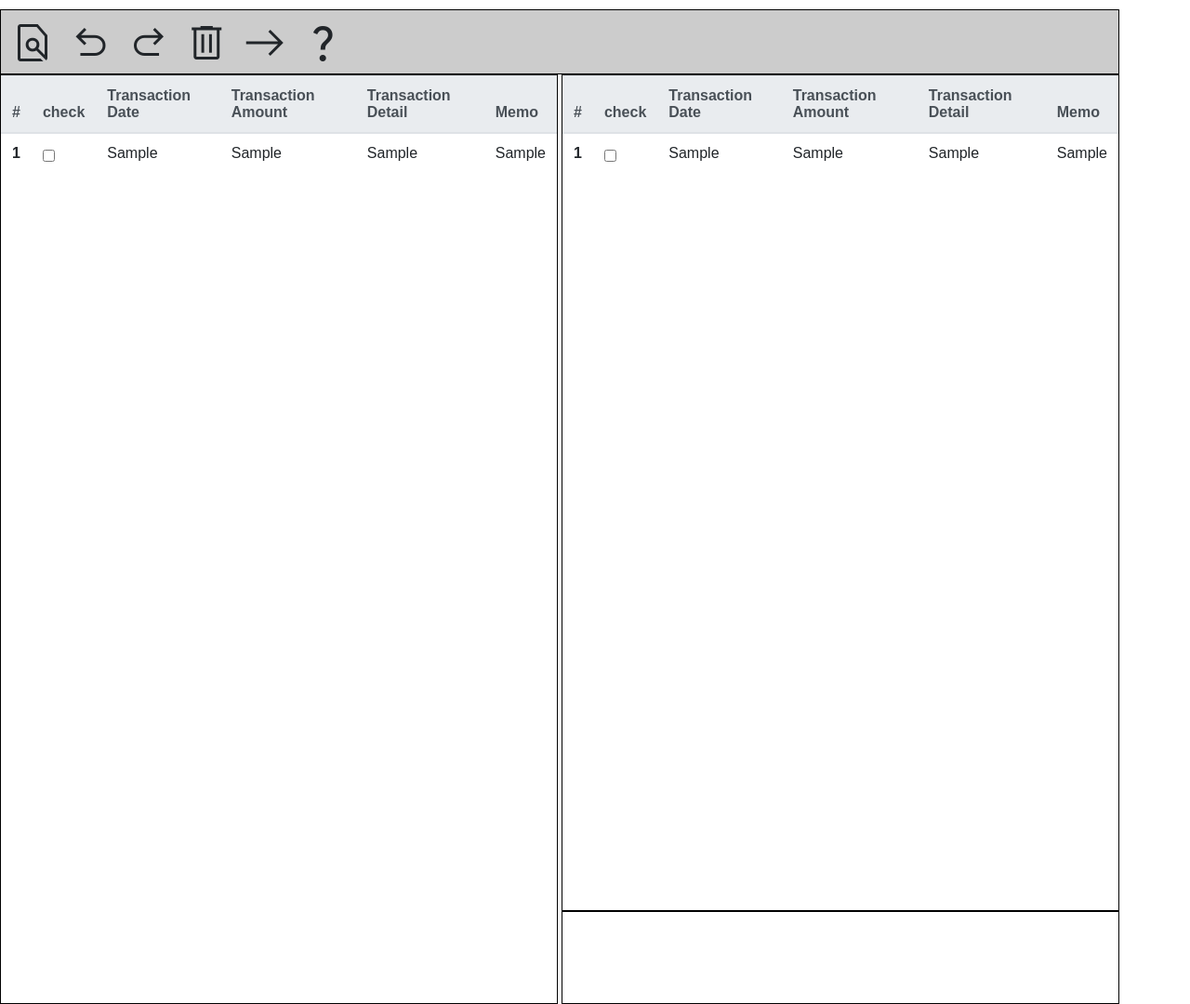
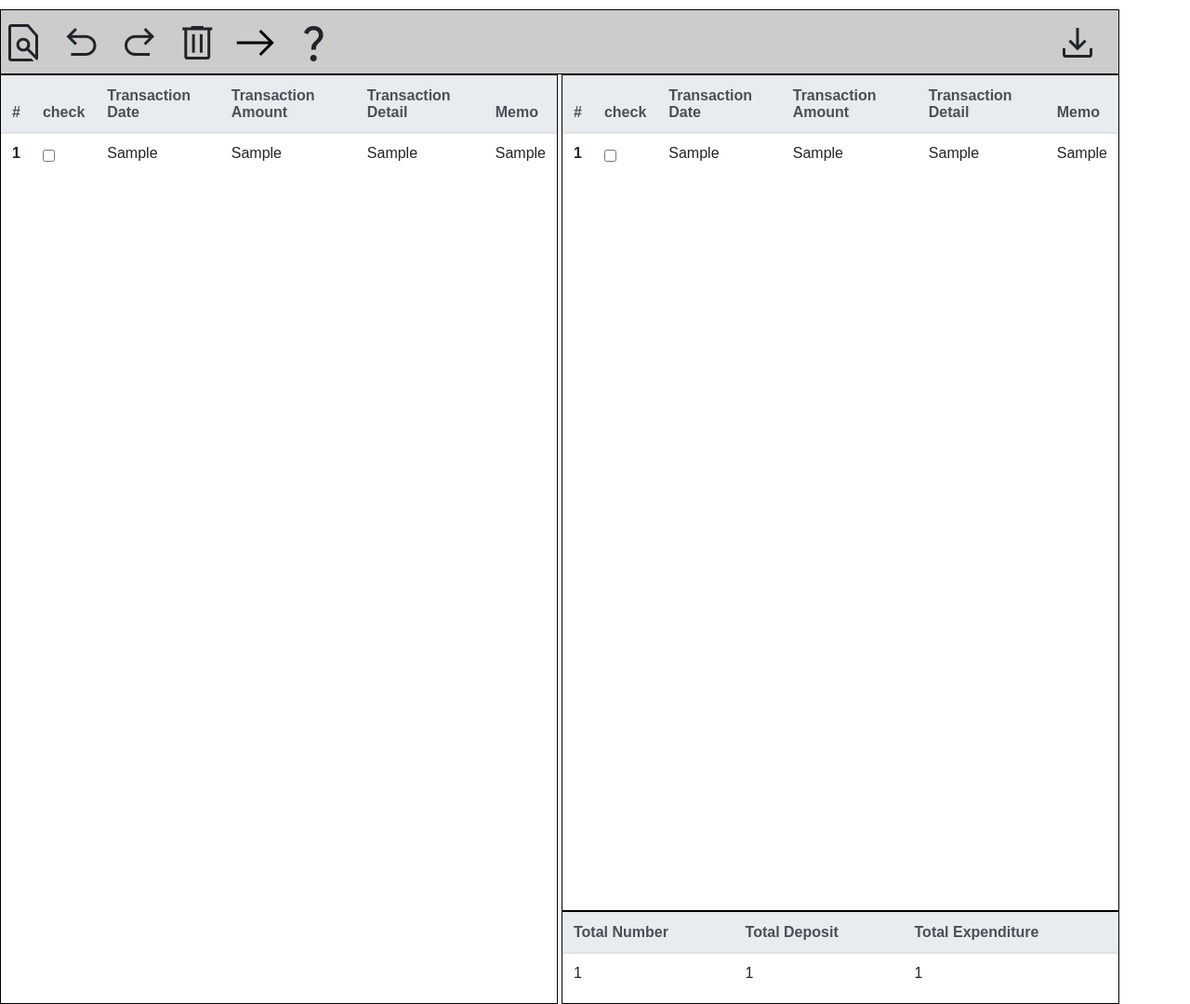
Before and after one commit to HICC-Bootcamp/2022-import4ky-HICCAccountingProgram, a Django app: template HIAC/templates/HIAC/account_setting.html in a window 1280 px wide. Shown: the part 90-1170 px from the top of the page at 93% size. Run offline with Django 3.2, Linux system fonts and the light colour scheme; the template is opened without the code that fills it: most values are stand-ins (such as "Sample title", 1, 10 or a date in 2020); some web fonts are replaced.

Commit message:
옮기기 기능 구현, 통계 구현

```diff
--- a/HIAC/static/css/account_setting.css
+++ b/HIAC/static/css/account_setting.css
@@ -13,46 +13,71 @@
     background-color: #ccc;
 }
 
-.toolbar .icon_group {
+.toolbar .left_group {
     position: relative;
+    float: left;
     width: 400px;
     height: 48px;
     top: 11px;
-    margin-left: 10px;
+    margin: 0;
+    padding: 0;
 }
 
-.toolbar .icon_group #find {
+.toolbar .left_group #find {
     font-size: 48px;
     margin-right: 10px;
     cursor: pointer;
 }
 
-.toolbar .icon_group #undo {
+.toolbar .left_group #undo {
     font-size: 48px;
     margin-right: 10px;
     cursor: pointer;
 }
 
-.toolbar .icon_group #redo {
+.toolbar .left_group #redo {
     font-size: 48px;
     margin-right: 10px;
     cursor: pointer;
 }
 
-.toolbar .icon_group #delete {
+.toolbar .left_group #delete {
     font-size: 48px;
     margin-right: 10px;
     cursor: pointer;
 }
 
-.toolbar .icon_group #east {
+.toolbar .left_group #right_move_btn {
+    padding: 0;
+    border: none;
+    background-color:transparent;
+}
+
+.toolbar .left_group #east {
     font-size: 48px;
     margin-right: 10px;
     cursor: pointer;
 }
 
-.toolbar .icon_group #question {
+.toolbar .left_group #question {
     font-size: 48px;
+    margin-right: 10px;
+    cursor: pointer;
+}
+
+.toolbar .right_group {
+    position: relative;
+    float: right;
+    width: 400px;
+    height: 48px;
+    top: 11px;
+    margin-right: 10px;
+}
+
+
+.toolbar .right_group #download {
+    font-size: 48px;
+    float: right;
     margin-right: 10px;
     cursor: pointer;
 }
--- a/HIAC/templates/HIAC/account_setting.html
+++ b/HIAC/templates/HIAC/account_setting.html
@@ -9,17 +9,24 @@
 
     <article>
         <div class="toolbar">
-            <div class="icon_group">
+            <div class="left_group">
               <span class="material-symbols-outlined" id="find">find_in_page</span>
               <span class="material-symbols-outlined" id="undo">undo</span>
               <span class="material-symbols-outlined" id="redo">redo</span>
               <span class="material-symbols-outlined" id="delete">delete</span>
-              <span class="material-symbols-outlined" id="east">east</span>
+              <button type="submit" form="left_table_form" name="right_move" id="right_move_btn">
+                  <span class="material-symbols-outlined" id="east">east</span>
+              </button>
               <span class="material-symbols-outlined" id="question" onclick="location.href='https://github.com/HICC-Bootcamp/2022-import4ky-HICCAccountingProgram'">question_mark</span>
+            </div>
+            <div class="right_group">
+                <span class="material-symbols-outlined" id="download">file_download</span>
             </div>
         </div>
         <div class="mainWindow">
             <div class="leftTable">
+            <form id="left_table_form" method="post">
+            {% csrf_token %}
                 <table class="table">
                     <thead class="thead-light">
                         <tr>
@@ -37,7 +44,7 @@
                             <th scope="row">{{ forloop.counter }}</th>
                             <td>
                                 <div class="form-check">
-                                    <input class="form-check-input" type="checkbox" value="" id="checkbox{{ forloop.counter }}">
+                                    <input class="form-check-input" name="left_checkbox[]" type="checkbox" value="{{ forloop.counter }}">
                                 </div>
                             </td>
                             <td>{{ item.0| safe }}</td>
@@ -48,6 +55,7 @@
                         {% endfor %}
                     </tbody>
                 </table>
+            </form>
             </div>
             <div class="rightTable">
                 <table class="table">
@@ -62,25 +70,40 @@
                         </tr>
                     </thead>
                     <tbody>
-                       {% for item in right_datalist %}
+                       {% for right_item in right_datalist %}
                         <tr>
                             <th scope="row">{{ forloop.counter }}</th>
                             <td>
                                 <div class="form-check">
-                                    <input class="form-check-input" type="checkbox" value="" id="checkbox{{ forloop.counter }}">
+                                    <input class="form-check-input" type="checkbox" value="" id="right{{ forloop.counter }}">
                                 </div>
                             </td>
-                            <td>{{ item.0| safe }}</td>
-                            <td>{{ item.1| safe }}</td>
-                            <td>{{ item.2| safe }}</td>
-                            <td>{{ item.3| safe }}</td>
+                            <td>{{ right_item.0| safe }}</td>
+                            <td>{{ right_item.1| safe }}</td>
+                            <td>{{ right_item.2| safe }}</td>
+                            <td>{{ right_item.3| safe }}</td>
                         </tr>
                         {% endfor %}
                     </tbody>
                 </table>
             </div>
             <div class="total">
-
+                 <table class="table">
+                      <thead class="thead-light">
+                      <tr>
+                          <th scope="col">Total Number</th>
+                          <th scope="col">Total Deposit</th>
+                          <th scope="col">Total Expenditure</th>
+                      </tr>
+                      </thead>
+                      <tbody>
+                        <tr>
+                            <td>{{ total_number }}</td>
+                            <td>{{ total_deposit }}</td>
+                            <td>{{ total_expenditure }}</td>
+                        </tr>
+                      </tbody>
+                 </table>
             </div>
         </div>
     </article>
@@ -104,4 +127,8 @@
         }
     </style>
 
+    <script>
+        let checkboxList =
+    </script>
+
 {% endblock %}
```
Also changed, not shown: HIAC/views.py (+64 -5 lines).
